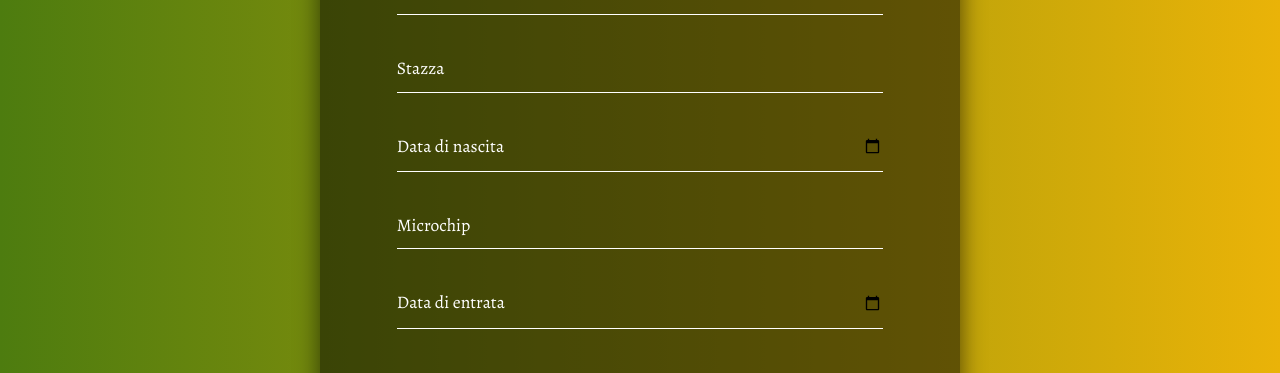
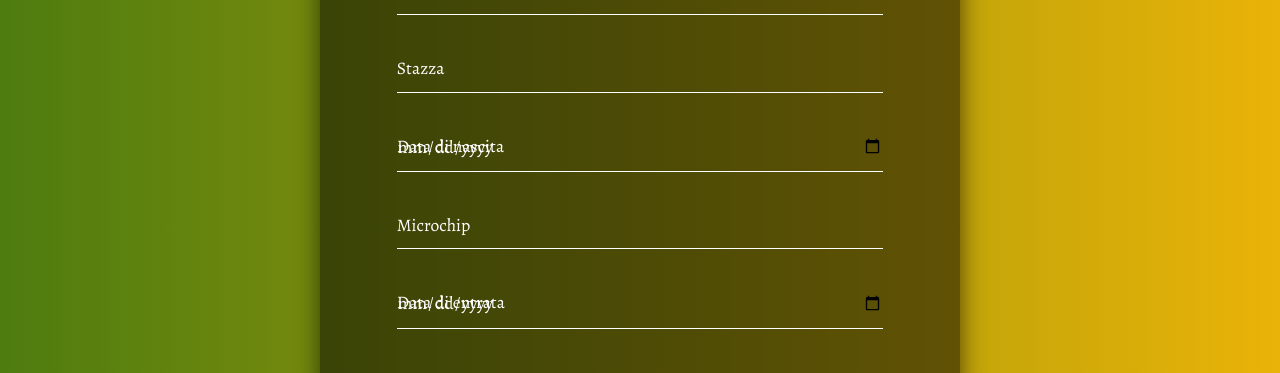
Before and after one commit to William-95/Oasis, a React (Create React App) app: page /insertdog in a window 1280 px wide. Shown: the part 1044-1417 px from the top of the page. Built offline with nearby package versions, Linux system fonts and the light colour scheme; no server answers.

Commit message:
Update enterForm.css

```diff
--- a/src/css/enterForm.css
+++ b/src/css/enterForm.css
@@ -126,11 +126,11 @@
   font-size: 12px;
 }
 /*  */
-.dateBox input {
+/* .dateBox input {
   color: transparent;
 }
 
 .dateBox:hover input {
   color: #fff;
+} */
 }
-}
```
